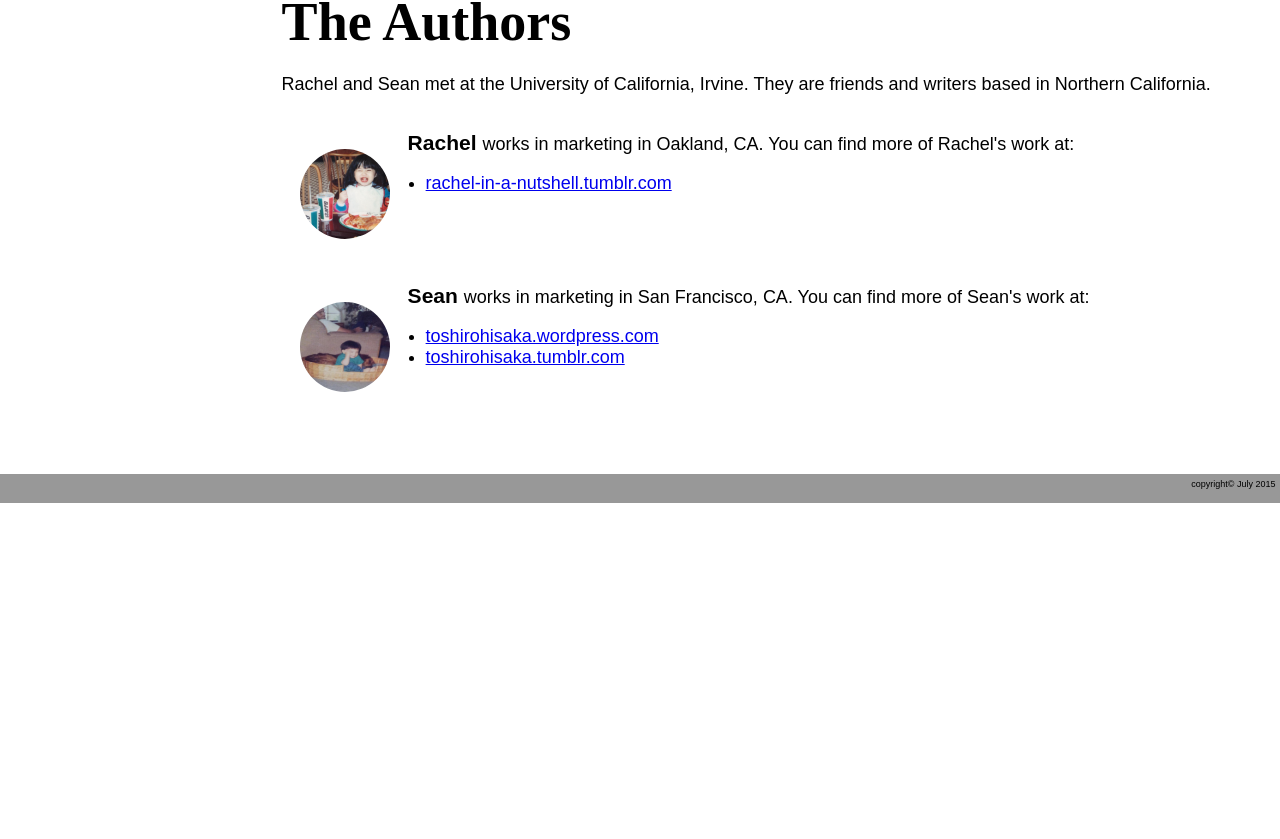
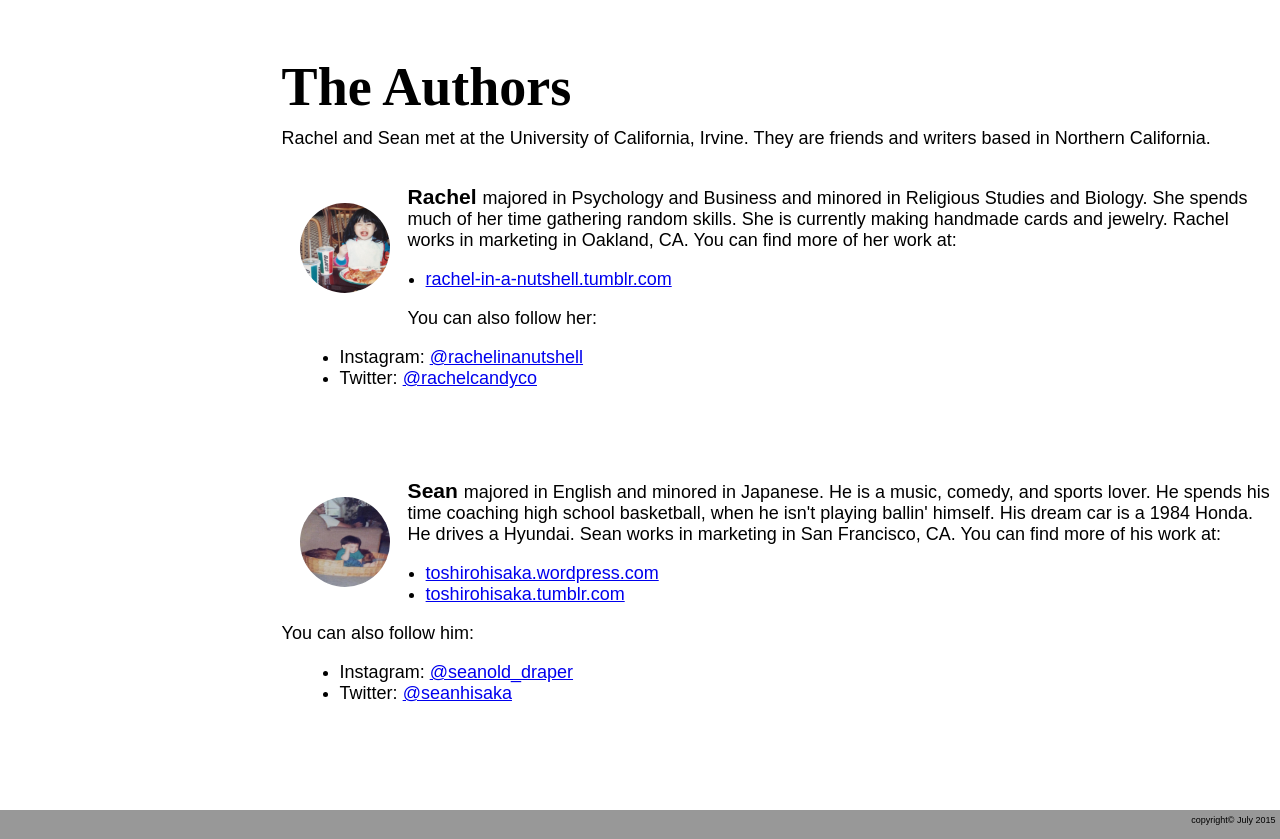
Before and after one commit to rachelinanutshell/rachelinanutshell.github.io, a plain HTML site: page the-authors.html in a window 1280 px wide. Shown: the part 495-1334 px from the top of the page. Before the commit the page ends 998 px from the top, so only its background shows below. Drawn offline with Linux system fonts and the light colour scheme.

Commit message:
added content

```diff
--- a/css/authors-style.css
+++ b/css/authors-style.css
@@ -115,7 +115,7 @@ nav{
 	font-family: 'ltc-bodoni-175', serif;
 	text-align: left;
 	font-size: 3em;
-	padding: .7em 0 .4em 0;
+	padding: 1.4em 0 .2em 0;
 	margin: 0;
 }
 
--- a/the-authors.html
+++ b/the-authors.html
@@ -44,18 +44,28 @@
 
 		<section class="about-rachel">
 		<img class="profile-rachel" src="rachel.jpg">
-		<h3 class="rachel-desc">Rachel </h3><p class="rachel-desc">works in marketing in Oakland, CA. You can find more of Rachel's work at:</p>
+		<h3 class="rachel-desc">Rachel </h3><p class="rachel-desc">majored in Psychology and Business and minored in Religious Studies and Biology. She spends much of her time gathering random skills. She is currently making handmade cards and jewelry. Rachel works in marketing in Oakland, CA. You can find more of her work at:</p>
 			<ul>
 			<li><a href="http://www.rachel-in-a-nutshell.tumblr.com">rachel-in-a-nutshell.tumblr.com</a></li>
+			</ul>
+		<p>You can also follow her:</p>
+			<ul>
+			<li>Instagram: <a href="http://www.instagram.com/rachelinanutshell">@rachelinanutshell</a></li>
+			<li>Twitter: <a href="http://www.twitter.com/rachelcandyco">@rachelcandyco</a></li>
 			</ul>
 		</section>
 
 		<section class="about-sean">
 		<img class="profile-sean" src="sean.jpg">
-		<h3 class="sean-desc">Sean </h3><p class="sean-desc">works in marketing in San Francisco, CA. You can find more of Sean's work at:</p>
+		<h3 class="sean-desc">Sean </h3><p class="sean-desc">majored in English and minored in Japanese. He is a music, comedy, and sports lover. He spends his time coaching high school basketball, when he isn't playing ballin' himself. His dream car is a 1984 Honda. He drives a Hyundai. Sean works in marketing in San Francisco, CA. You can find more of his work at:</p>
 			<ul>
 			<li><a href="http://toshirohisaka.wordpress.com">toshirohisaka.wordpress.com</a></li>
 			<li><a href="http://toshirohisaka.tumblr.com">toshirohisaka.tumblr.com</a></li>
+			</ul>
+		<p>You can also follow him:</p>
+			<ul>
+			<li>Instagram: <a href="http://www.instagram.com/seanold_draper">@seanold_draper</a></li>
+			<li>Twitter: <a href="http://www.twitter.com/seanhisaka">@seanhisaka</a></li>
 			</ul>
 		</section>
 		</div>
```
